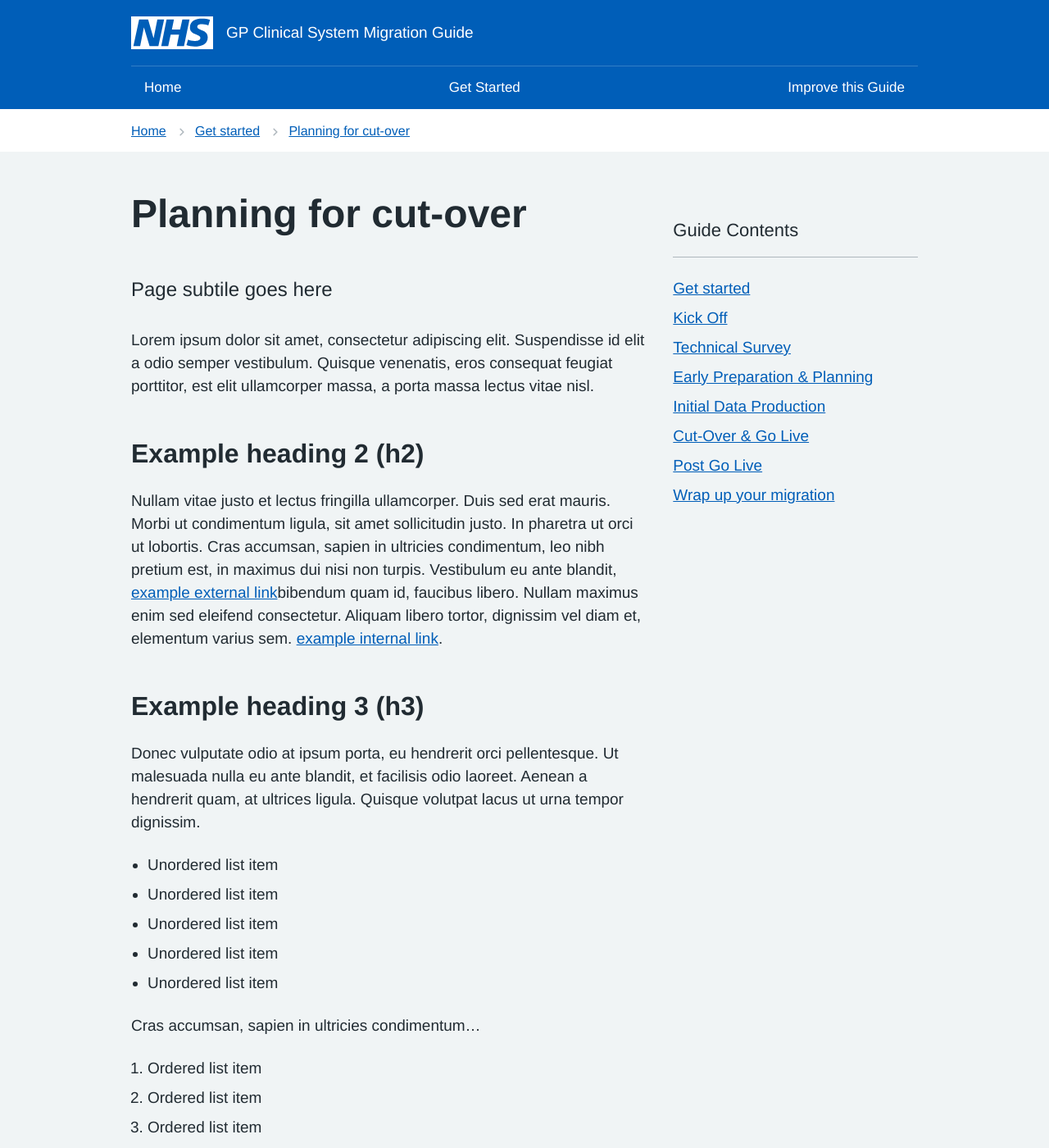
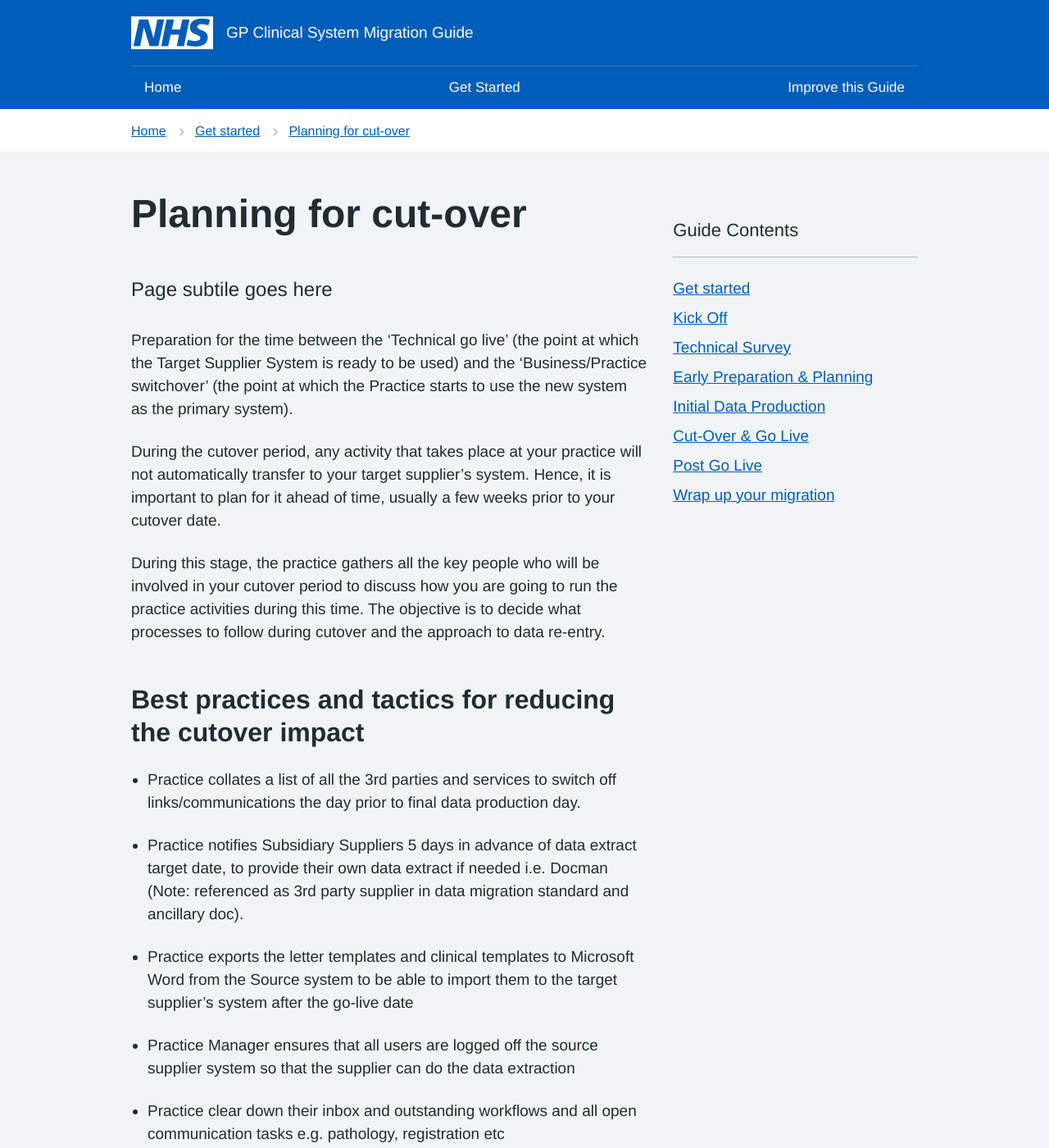
Before and after one commit to nhsconnect/prm-practice-migration, a Jekyll site: the page built from guide/05-planning-for-cut-over.md, in a window 1280 px wide and 1400 px high. Shown: the whole window at 82% size. Built offline with Jekyll 4.4.1, drawn with Linux system fonts in a browser that asks for light colours; some web fonts are replaced; some of the changed text lies outside the part shown.

Commit message:
[EW] Add the prep for cutover guidelines to the guide

```diff
--- a/guide/05-planning-for-cut-over.md
+++ b/guide/05-planning-for-cut-over.md
@@ -8,32 +8,69 @@ previouspage:
 breadcrumbparent: /guide
 ---
 
-Lorem ipsum dolor sit amet, consectetur adipiscing elit. Suspendisse id elit a odio semper vestibulum. Quisque venenatis, eros consequat feugiat porttitor, est elit ullamcorper massa, a porta massa lectus vitae nisl.
+Preparation for the time between the ‘Technical go live’ (the point at which the Target Supplier System is ready to be used) and the ‘Business/Practice switchover' (the point at which the Practice starts to use the new system as the primary system).
 
-## Example heading 2 (h2)
+During the cutover period, any activity that takes place at your practice will not automatically transfer to your target supplier’s system. Hence, it is important to plan for it ahead of time, usually a few weeks prior to your cutover date.
 
-Nullam vitae justo et lectus fringilla ullamcorper. Duis sed erat mauris. Morbi ut condimentum ligula, sit amet sollicitudin justo. In pharetra ut orci ut lobortis. Cras accumsan, sapien in ultricies condimentum, leo nibh pretium est, in maximus dui nisi non turpis. Vestibulum eu ante blandit, [example external link](https://beta.nhs.uk/service-manual/)bibendum quam id, faucibus libero. Nullam maximus enim sed eleifend consectetur. Aliquam libero tortor, dignissim vel diam et, elementum varius sem. [example internal link](/feedback/).
+During this stage, the practice gathers all the key people who will be involved in your cutover period to discuss how you are going to run the practice activities during this time. The objective is to decide what processes to follow during cutover and the approach to data re-entry.
 
-## Example heading 3 (h3)
+## Best practices and tactics for reducing the cutover impact
 
-Donec vulputate odio at ipsum porta, eu hendrerit orci pellentesque. Ut malesuada nulla eu ante blandit, et facilisis odio laoreet. Aenean a hendrerit quam, at ultrices ligula. Quisque volutpat lacus ut urna tempor dignissim.
+* Practice collates a list of all the 3rd parties and services to switch off links/communications the day prior to final data production day.
 
-* Unordered list item
-* Unordered list item
-* Unordered list item
-* Unordered list item
-* Unordered list item
+* Practice notifies Subsidiary Suppliers 5 days in advance of data extract target date, to provide their own data extract if needed i.e. Docman (Note: referenced as 3rd party supplier in data migration standard and ancillary doc).
 
-Cras accumsan, sapien in ultricies condimentum...
+* Practice exports the letter templates and clinical templates to Microsoft Word from the Source system to be able to import them to the target supplier’s system after the go-live date
 
-1. Ordered list item
-2. Ordered list item
-3. Ordered list item
-4. Ordered list item
-5. Ordered list item
+* Practice Manager ensures that all users are logged off the source supplier system so that the supplier can do the data extraction
 
-## Example heading 4 (h4)
+* Practice clear down their inbox and outstanding workflows and all open communication tasks e.g. pathology, registration etc
 
-Proin suscipit massa in magna sagittis molestie non sit amet dolor. Phasellus convallis consectetur lectus et tristique. Orci varius natoque penatibus et magnis dis parturient montes, nascetur ridiculus mus. __emphasis__ a neque nec imperdiet. Praesent maximus, justo vitae ultrices porttitor, sapien risus gravida nibh, ut suscipit nulla purus sed risus.
 
-Sed vel mattis odio. Nullam dictum augue sem, sit amet rutrum lorem lobortis vel. Cras eu orci odio. Vivamus dolor dui, dignissim a pellentesque cursus, iaculis at ipsum. Proin mauris odio, dapibus eget orci id, cursus pharetra elit. Morbi sed dolor sed dolor imperdiet porta in at ligula. Curabitur lacinia turpis ac elit ornare scelerisque. Vestibulum dictum justo nec leo accumsan efficitur.
+## Specifically prepare for cutover handling of the following activities:
+
+* Appointments:
+  - Practice builds rotas on the Deployment system.
+  - Try to cut the rotas off from 2 weeks post go-live.
+  - Schedule less slots in the rotas for the first couple of days post go-live if your clinicians are not familiar with the target supplier’s system. Please note that if this is the case then apply these to the source supplier rotas too so that you are able to transfer them.
+
+* Consultations:
+  - Carry on as normal and manually transfer these to target source supplier as part of the data catch up process once you have gone live.
+
+* Home visits:
+ - You will need to keep a record of requested visits so that you know which patients have data that need transferring once you are live.
+
+* Telephone calls to patients:
+  - Your GPs/nurses need to ensure that all telephone calls to a patient are entered on to the clinical system, they will need to keep a record of the name of the patient and the date they were called so that they can find the info to transfer it.
+  - In order to negate the risk of missed information, create a rota in the source supplier system, if possible, so that all the calls made can be logged there.
+
+* Prescriptions:
+  - Keep a record of all prescription requests made/issued during the cutover period. Ideally batch all the repeat prescription requests together by date order. If any requests are taken by phone/over the counter/any other method, you will need to make a note of those and add them to the batched information.
+
+* Referrals:
+  - Print an extra copy of any referrals done during cutover period. These can then be scanned into the target supplier system when you are live.
+
+* Scanning:
+  - Everything that comes in during the cutover period will need to be scanned into the target system’s supplier once you are live. You need to make sure that you keep all the incoming letters together.
+
+* Links:
+  - Cut off dates for reg and path links will be sent to you via e-mail. The backlog of pathology results will be sent electronically once you are live.
+
+* Bowel screening:
+  - Asked to stop sending messages from a couple of days before cutover starts until after go-live.
+
+* 111 messages/Incoming clinical correspondence:
+  - Leave all the messages received during the cutover period in the generic mailbox as they can be picked up from there and dropped into the target system once you are live. You may want to print copies for your GPs to view.
+
+* Out Of Hours:
+  - The OOH reports will continue to come into the source system during cutover. You will need to keep a copy of each for scanning into the target system once live.
+
+* Summarisation/routine data entry:
+  - All of this will need to stop as the information will not be transferred to target supplier.
+
+
+## Please take a note
+
+- The source supplier system maintenance support will continue for 3 months post go-live and you will have access to it for this period.
+- Any patients (other than deceased) deducted before your final data production won't migrate
+- Some practices draft in additional support/cover so that there is dedicated people/time for testing
```
